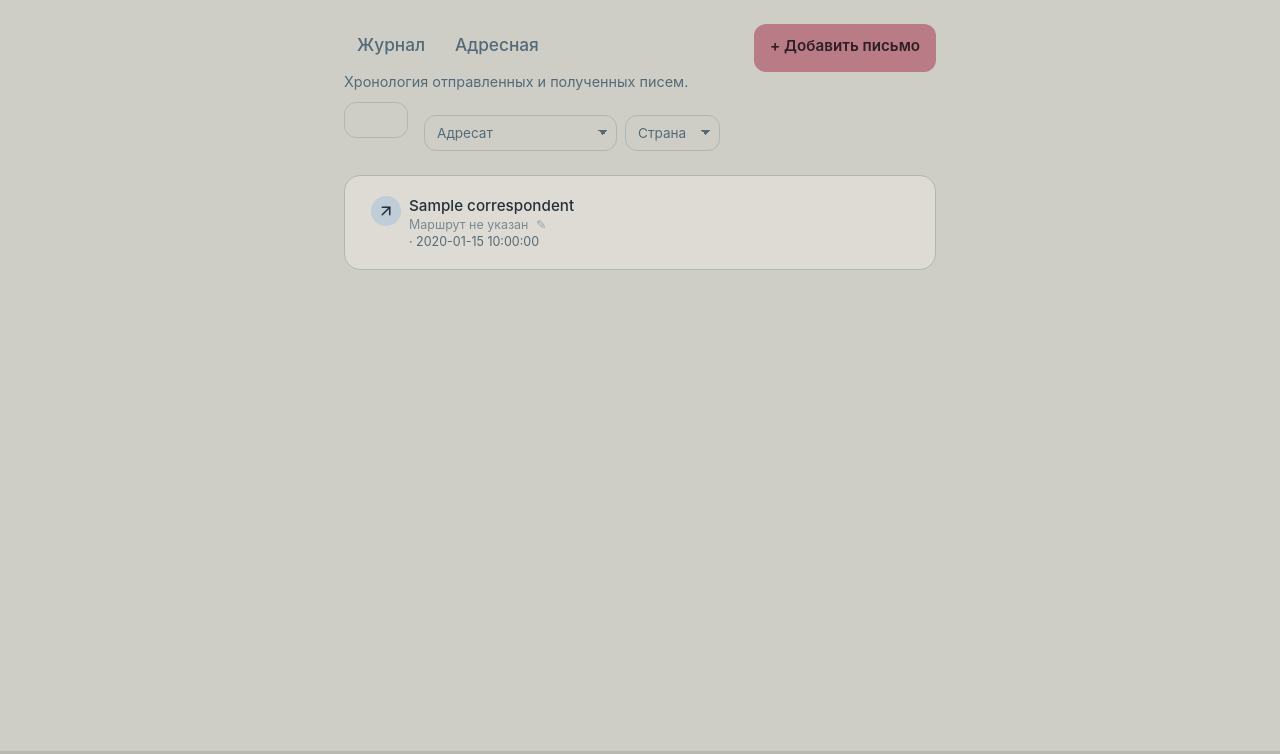
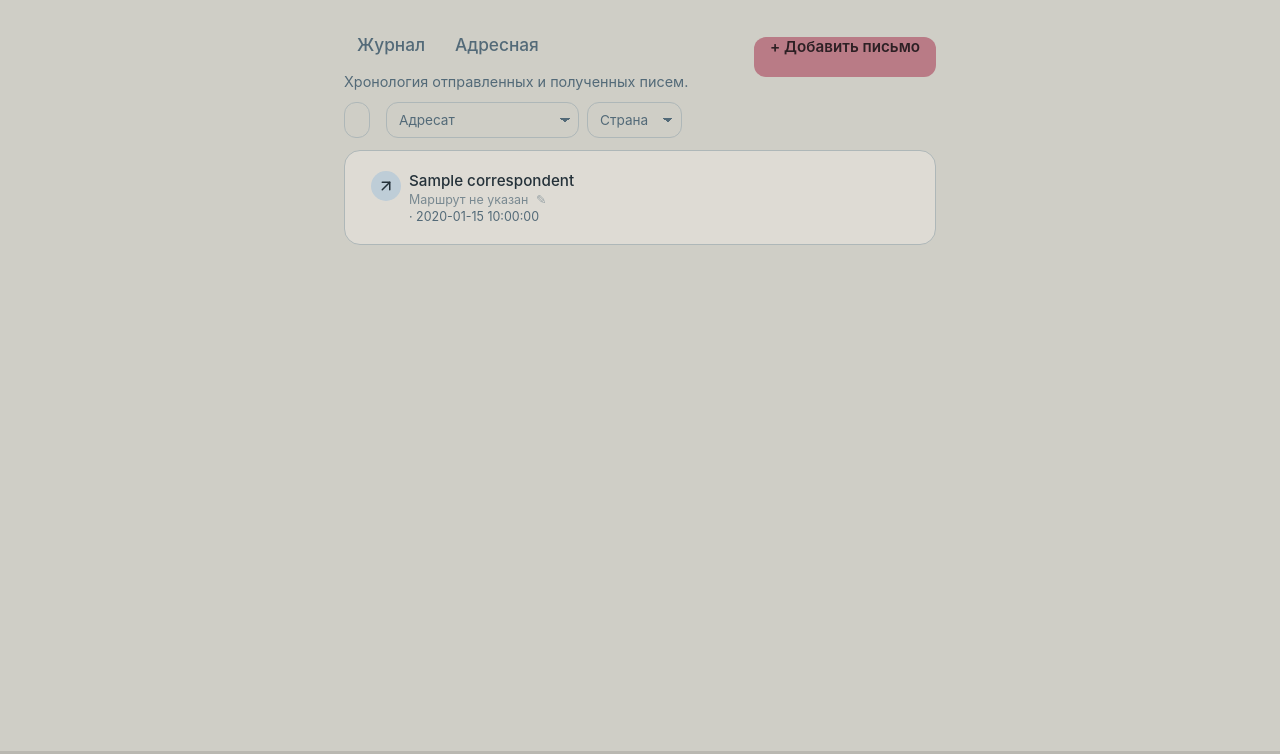
Before and after one commit to katrinio/postbox, a Python web app: template src/postbox/templates/journal.html in a window 1280 px wide. Shown: the part 46-800 px from the top of the page. Run offline with Jinja, Linux system fonts and the light colour scheme; the template is opened without the code that fills it: most values are stand-ins (such as "Sample title", 1, 10 or a date in 2020).

Commit message:
refactor(ui) filter schema

```diff
--- a/src/postbox/static/css/pages.css
+++ b/src/postbox/static/css/pages.css
@@ -291,7 +291,7 @@
 
 .journal-header {
   display: flex;
-  align-items: flex-start;
+  align-items: center;
   justify-content: space-between;
   gap: var(--space-4);
   flex-wrap: wrap;
@@ -303,6 +303,11 @@
   font-size: 0.9rem;
 }
 
+.journal-header .primary-button {
+  min-height: 40px;
+  padding: 0 var(--space-4);
+}
+
 /* --- Journal filters --- */
 
 .journal-filters {
@@ -310,12 +315,17 @@
   align-items: center;
   gap: var(--space-4);
   flex-wrap: wrap;
+  margin: 0;
+  padding: 0;
 }
 
 .filter-row {
   display: flex;
+  align-items: center;
   gap: var(--space-2);
-  flex-wrap: wrap;
+  flex-wrap: nowrap;
+  margin: 0;
+  padding: 0;
 }
 
 .filter-pill {
@@ -323,16 +333,16 @@
   align-items: center;
   justify-content: center;
   gap: 6px;
-  width: 64px;
   min-height: 36px;
   padding: 0 var(--space-3);
   border: 1px solid var(--color-border);
   border-radius: var(--radius-control);
   font-size: 0.85rem;
-  line-height: 1;
+  line-height: 1.2;
   color: var(--color-ink-muted);
   text-decoration: none;
   white-space: nowrap;
+  box-sizing: border-box;
 }
 
 .filter-pill:hover,
@@ -365,7 +375,9 @@
   display: flex;
   align-items: center;
   gap: var(--space-2);
-  flex-wrap: wrap;
+  flex-wrap: nowrap;
+  margin: 0;
+  padding: 0;
 }
 
 .journal-select-filters select {
@@ -383,6 +395,8 @@
   color: var(--color-ink-muted);
   font: inherit;
   font-size: 0.85rem;
+  line-height: 1.2;
+  box-sizing: border-box;
 }
 
 .journal-select-filters select:hover {
@@ -394,6 +408,13 @@
   outline: 3px solid var(--color-raspberry);
   outline-offset: 2px;
   border-color: transparent;
+}
+
+.journal-select-filters label {
+  display: flex;
+  align-items: center;
+  margin: 0;
+  padding: 0;
 }
 
 /* --- Journal list --- */
```
